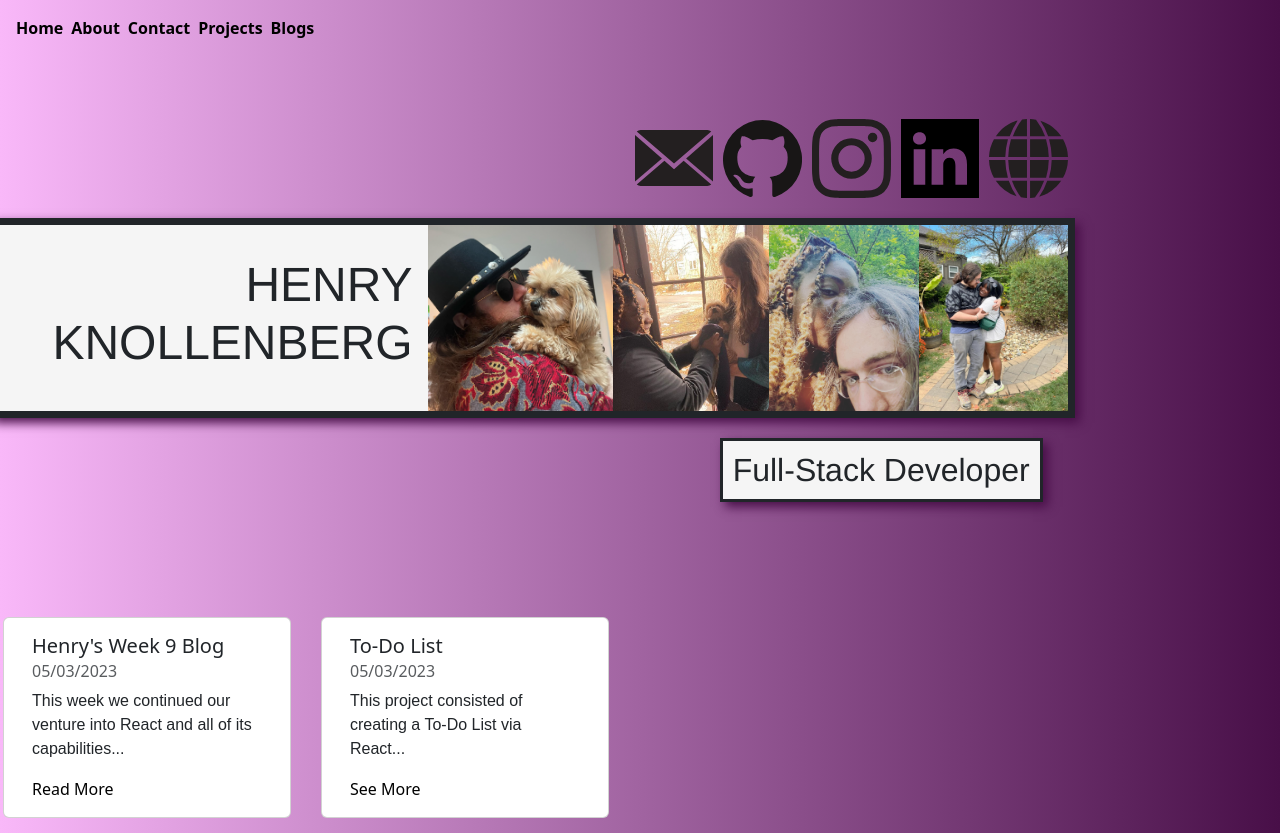
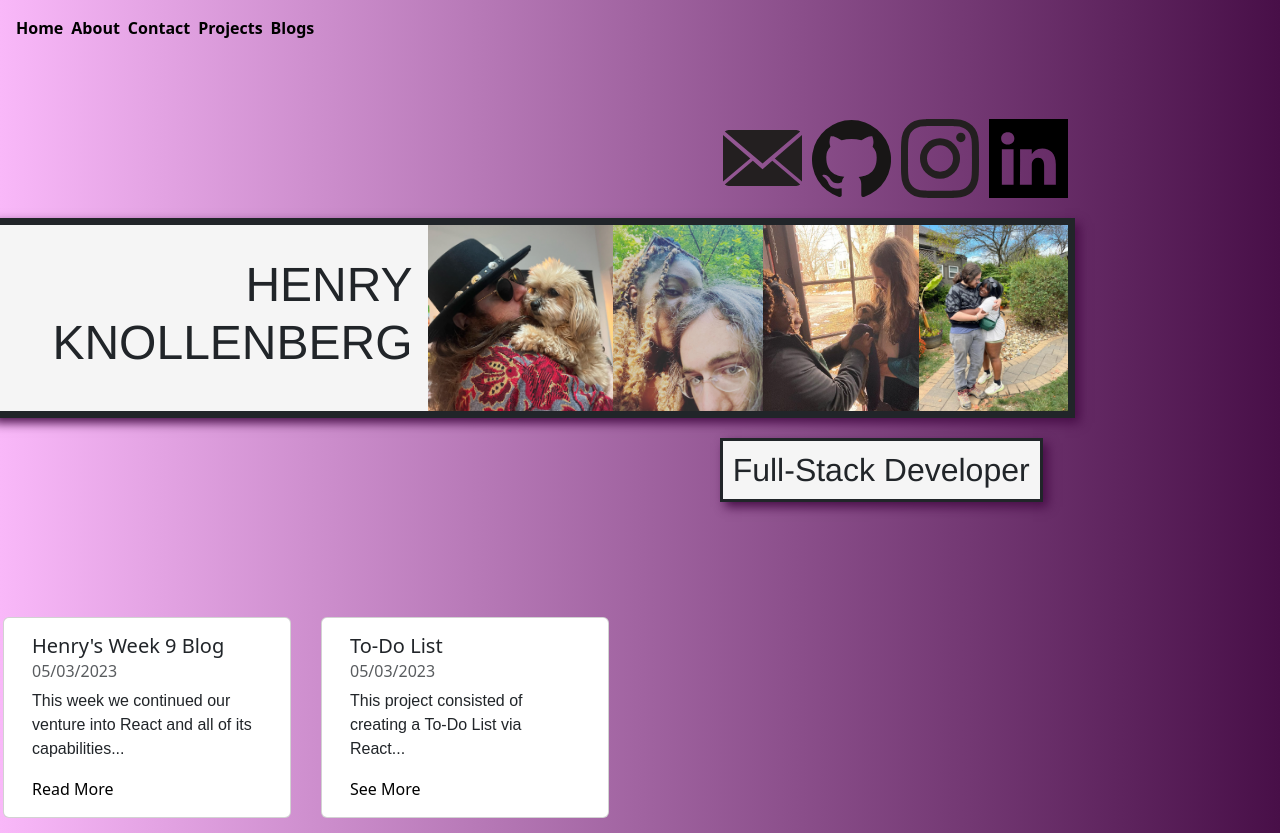
Before and after one commit to hpknollenberg/hpknollenberg.github.io, a React (Vite) app: page / in a window 1280 px wide. Built offline with nearby package versions, Linux system fonts and the light colour scheme; a web font is replaced by a local one.

Commit message:
CHanged title font size, got rid of website icon

```diff
--- a/src/App.css
+++ b/src/App.css
@@ -47,7 +47,7 @@ header  {
     padding: 15px;
     text-transform: uppercase;
     font-family: oceanTypewriter, 'Franklin Gothic Medium', 'Arial Narrow', Arial, sans-serif;
-    font-size: 6vh;
+    font-size: 3rem;
     text-align: right;
 }
 
--- a/src/App.jsx
+++ b/src/App.jsx
@@ -21,14 +21,13 @@ function LandingPage () {
         <a href="https://github.com/hpknollenberg" className="icon link-button col-2 col-md-1 p-0"><img src={github} alt="github icon" class="icons"></img></a>
         <a href="https://www.instagram.com/greatsetman/" className="icon link-button col-2 col-md-1 p-0"><img src={instagram} alt="instagram icon" class="icons"></img></a>
         <a href="https://www.linkedin.com/in/henry-knollenberg-44a62829a/" className="icon link-button col-2 col-md-1 p-0"><img src={linkedin} alt="linked-in icon" class="icons"></img></a>
-        <a href="https://henryknollenberg.wordpress.com/" className="icon link-button col-2 col-md-1 p-0"><img src={website} alt="website icon" class="icons"></img></a>
       </div>
 
       <header class="d-flex justify-content-end col-md-9 col-xl-10 col-12 p-0">
         <h1 id="title" class="">Henry Knollenberg</h1>
         <img src={lucky_and_henry_2} alt="Henry with their dog Lucky" className="pictures d-none d-sm-block"></img>
-        <img src={allegra_and_lucky} alt="Henry with their girlfriend Allegra and their dog Lucky" className="pictures d-none d-lg-block"></img>
-        <img src={allegra_and_henry} alt="Henry and their girlfriend Allegra" className="pictures d-none d-xl-block"></img>
+        <img src={allegra_and_henry} alt="Henry and their girlfriend Allegra" className="pictures d-none d-lg-block"></img>
+        <img src={allegra_and_lucky} alt="Henry with their girlfriend Allegra and their dog Lucky" className="pictures d-none d-xl-block"></img>
         <img src={allegra_and_henry_2} alt="Henry and their girlfriend Allegra" className="pictures d-none d-xl-block"></img>
         <img src={lucky_and_henry} alt="Henry with their dog Lucky" className="pictures d-none d-xxl-block"></img>
       </header>
```
